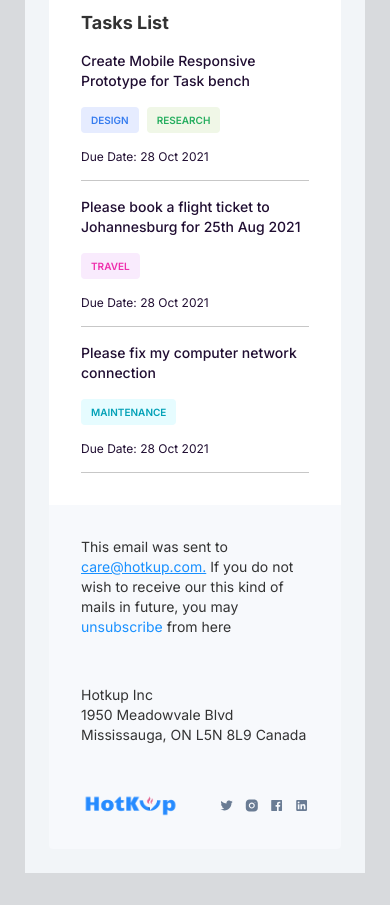
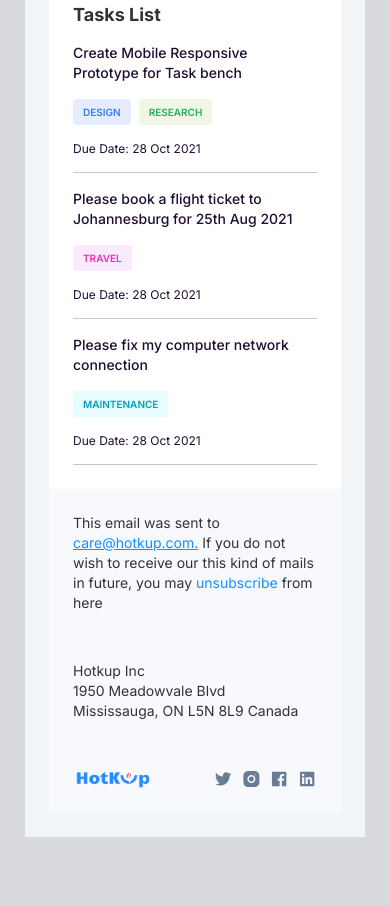
Before and after one commit to sgost/Hot-Kup, a plain HTML site: page index.html in a window 390 px wide. Shown: the part 380-1285 px from the top of the page. After the commit the page ends 1249 px from the top, so only its background shows below. Drawn offline with Linux system fonts and the light colour scheme.

Commit message:
changes done for mob view

```diff
--- a/styles/styles.css
+++ b/styles/styles.css
@@ -146,7 +146,7 @@ body {
 #mail_main #main_body #main_footer {
   background: #f7f9fc;
   border-radius: 0px 0px 4px 4px;
-  padding: 32px;
+  padding: 24px;
   display: flex;
   flex-direction: column;
   align-items: center;
@@ -158,6 +158,9 @@ body {
   font-size: 14px;
   line-height: 20px;
   color: #333333;
+}
+#mail_main #main_body #main_body_content_main{
+  padding:24px;
 }
 #mail_main #main_body #main_footer #main_footer_block1 #main_footer_address {
   margin: 48px 0;
@@ -221,12 +224,12 @@ body {
     margin: 16px 0;
   }
   #mail_main #main_body #main_footer #main_footer_block2 img {
-    width: 99px;
-    height: 24px;
+    width: 80px;
+    height: 20px;
   }
   #mail_main #main_body #main_footer #main_footer_block2 #icons img {
-    width: 15px;
-    height: 15px;
-    margin-left: 10px;
+    width: 20px;
+    height: 20px;
+    margin-left: 8px;
   }
 }
```
